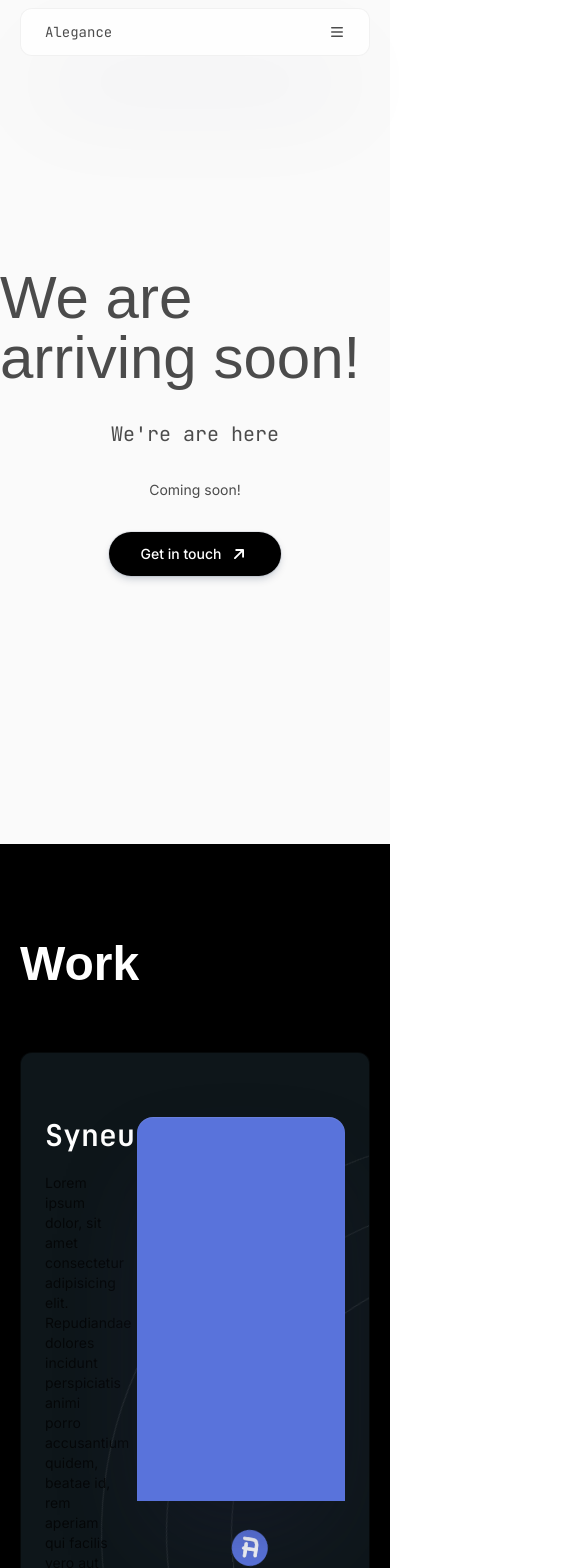
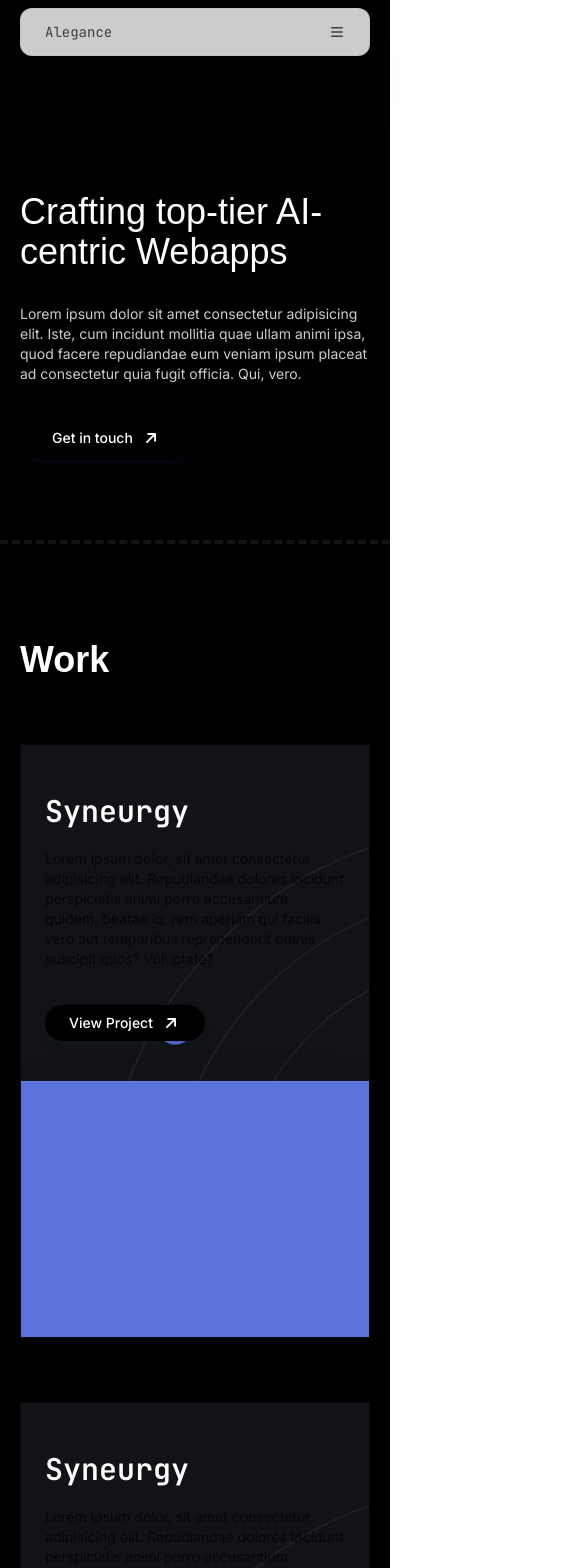
Before and after one commit to alsoamit/web, a Next.js app: page / in a window 390 px wide. Shown: the top 1568 px of the page, 585 px wide, since content can reach past the window. Built offline with nearby package versions, Linux system fonts and the light colour scheme; a web font is replaced by a local one.

Commit message:
feat: responsiveness

```diff
--- a/src/app/layout.tsx
+++ b/src/app/layout.tsx
@@ -38,7 +38,7 @@ export default function RootLayout({
       className={`${inter.variable} ${fahkwang.variable} ${jetbrains_mono.variable} dark`}
     >
       <body
-        className={`${inter.className} overflow-x-hidden bg-white dark:bg-[#0E161A]`}
+        className={`${inter.className} overflow-x-hidden bg-white dark:bg-[#121316]`}
       >
         <RootProvider>{children}</RootProvider>
       </body>
--- a/src/app/page.tsx
+++ b/src/app/page.tsx
@@ -1,4 +1,4 @@
-import Cta from "@/components/buttons/Cta";
+import Hero from "@/components/homepage/Hero";
 import Insights from "@/components/homepage/Insights";
 import Services from "@/components/homepage/Services";
 import Testimonials from "@/components/homepage/Testimonials";
@@ -7,18 +7,7 @@ import Work from "@/components/homepage/Work";
 export default function Home() {
   return (
     <>
-      <div className="min-h-screen bg-[#fafafa] dark:bg-[#0E161A] flex justify-center items-center flex-col gap-8">
-        <div className="flex justify-center items-center text-6xl font-heading">
-          We are arriving soon!
-        </div>
-        <div className="flex justify-center items-center text-xl font-mono">
-          We&apos;re are here
-        </div>
-        <div className="flex justify-center items-center font-body">
-          Coming soon!
-        </div>
-        <Cta>Get in touch</Cta>
-      </div>
+      <Hero />
       <Work />
       <div className="bg-black">
         <Services />
--- /dev/null
+++ b/src/components/homepage/Hero.tsx
@@ -0,0 +1,26 @@
+import React from "react";
+import Cta from "../buttons/Cta";
+
+export default function Hero() {
+  return (
+    <div className="relative bg-black">
+      <div className="absolute top-0 right-0 left-0 hidden md:block h-40 bg-gradient-to-b from-white/5 to-white/0 backdrop-blur-sm"></div>
+      <div className="absolute bottom-0 right-0 left-0 h-40 hidden md:block bg-gradient-to-t from-white/5 to-white/0 backdrop-blur-sm"></div>
+      <div className="c-container grid grid-cols-1 md:grid-cols-2">
+        <div className="md:min-h-screen flex justify-center flex-col gap-8 py-20 pt-48">
+          <h1 className="text-4xl sm:text-5xl md:text-6xl font-heading text-white">
+            Crafting top-tier AI-centric Webapps
+          </h1>
+          <p className="font-body text-white/80">
+            Lorem ipsum dolor sit amet consectetur adipisicing elit. Iste, cum
+            incidunt mollitia quae ullam animi ipsa, quod facere repudiandae eum
+            veniam ipsum placeat ad consectetur quia fugit officia. Qui, vero.
+          </p>
+          <div>
+            <Cta>Get in touch</Cta>
+          </div>
+        </div>
+      </div>
+    </div>
+  );
+}
--- a/src/components/homepage/Insights.tsx
+++ b/src/components/homepage/Insights.tsx
@@ -20,8 +20,14 @@ export default function Insights() {
 
   return (
     <>
-      <div className="c-container space-y-8  py-24" ref={gallery}>
-        <h2 className="text-left text-5xl font-bold font-heading text-white">
+      {/* <div className="gap-x-2 flex bg-[#121316]">
+        {Array.from(Array(60).keys()).map((i) => (
+          <div key={i} className="h-2 w-2 bg-black"></div>
+        ))}
+      </div> */}
+      <div className="border-t-4 border-dashed border-black bg-[#121316]"></div>
+      <div className="c-container space-y-8 py-24" ref={gallery}>
+        <h2 className="text-left text-4xl sm:text-5xl font-bold font-heading text-white">
           Insights
         </h2>
         <p className="max-w-2xl">
@@ -30,7 +36,7 @@ export default function Insights() {
           obcaecati culpa ratione voluptate, unde vitae suscipit autem, odio id.
           Inventore, ipsa dolorem.
         </p>
-        <div className="grid grid-cols-3 gap-12 py-8">
+        <div className="grid grid-cols-1 sm:grid-cols-2 md:grid-cols-3 gap-12 py-8">
           <InsightsCard y={y} />
           <InsightsCard y={y2} />
           <InsightsCard y={y3} />
@@ -40,7 +46,7 @@ export default function Insights() {
         <Button>Read More</Button>
       </div>
       <motion.div className="relative mt-[100px]" style={{ height }}>
-        <motion.div className="circle absolute z-10 h-[1550%] w-[120%] bg-white dark:bg-[#0E161A] left-[-10%]"></motion.div>
+        <motion.div className="circle absolute z-10 h-[1550%] w-[120%] bg-white dark:bg-[#121316] left-[-10%]"></motion.div>
       </motion.div>
     </>
   );
--- a/src/components/homepage/Services.tsx
+++ b/src/components/homepage/Services.tsx
@@ -23,12 +23,12 @@ export default function Services() {
 
   return (
     <div className="relative bg-gradient-to-t from-white/5 to-black/0 group">
-      <section className="c-container py-32 " ref={container}>
+      <section className="c-container md:py-32" ref={container}>
         <div className="scale-150 absolute left-1/2 top-1/2 -translate-x-1/2 -translate-y-1/2 h-96 w-96 rounded-full bg-[radial-gradient(circle,rgba(255,255,255,0.025)_0%,rgba(255,255,255,0)_60%)]"></div>
         {/* <motion.div className="absolute bottom-40 opacity-15" style={{ y }}>
         <ComputerDesktopIcon className="h-9" />
       </motion.div> */}
-        <div className="flex items-center">
+        <div className="flex flex-col md:flex-row gap-y-20 items-center">
           <div className="flex-1">
             <div className="relative">
               <img
@@ -40,7 +40,7 @@ export default function Services() {
                 <p className="font-mono text-xs text-primary pb-8">
                   JOIN THE AI REVOLUTION
                 </p>
-                <motion.h2 className="text-5xl font-bold font-heading text-white">
+                <motion.h2 className="text-4xl sm:text-5xl font-bold font-heading text-white">
                   Future-proof your company, or perish away
                   {/* Gateway to an ai centric future */}
                 </motion.h2>
@@ -56,7 +56,7 @@ export default function Services() {
               </div>
             </div>
           </div>
-          <div className="flex flex-1 justify-end">
+          <div className="flex flex-1 justify-end pb-28">
             <div className="flex flex-col gap-8 relative">
               <motion.div
                 className="absolute z-0 inset-6 p-8"
@@ -105,9 +105,9 @@ export default function Services() {
             </div>
           </div>
         </div>
-        <div className="col-span-2 flex justify-center pt-32">
+        {/* <div className="col-span-2 flex justify-center pt-32">
           <Cta>Get in touch</Cta>
-        </div>
+        </div> */}
       </section>
     </div>
   );
--- a/src/components/homepage/Testimonials.tsx
+++ b/src/components/homepage/Testimonials.tsx
@@ -17,10 +17,10 @@ export default function Testimonials() {
 
   return (
     <div
-      className="gallery dark:bg-[#0E161A] border-t border-b border-black/30"
+      className="gallery dark:bg-[#121316] border-t border-b border-black/30"
       ref={gallery}
     >
-      <div className="relative top-[-10vh] grid grid-cols-3 gap-8 c-container">
+      <div className="relative top-[-10vh] grid grid-cols-1 sm:grid-cols-2 md:grid-cols-3 gap-8 c-container overflow-hidden">
         <TestimonialColumn y={y} />
         <TestimonialColumn y={y2} />
         <TestimonialColumn y={y3} />
@@ -32,7 +32,7 @@ export default function Testimonials() {
 function TestimonialColumn({ y }: { y: MotionValue }) {
   return (
     <motion.div
-      className="space-y-6 relative h-full min-w-[250px] flex flex-col"
+      className="space-y-6 relative h-full min-w-[250px] flex flex-col overflow-hidden"
       style={{ y }}
     >
       {Array.from(Array(8).keys()).map((i) => (
--- a/src/components/homepage/Work.tsx
+++ b/src/components/homepage/Work.tsx
@@ -5,9 +5,9 @@ import Button from "../buttons/Button";
 
 export default function Work() {
   return (
-    <div className="bg-black">
+    <div className="bg-black border-t-4 border-dashed border-[#121316]">
       <div className="c-container py-24 space-y-16">
-        <h2 className="text-left text-5xl font-bold font-heading text-white">
+        <h2 className="text-left text-4xl sm:text-5xl font-bold font-heading text-white">
           Work
         </h2>
         {Array.from(Array(3).keys()).map((i) => (
@@ -76,7 +76,7 @@ function WorkCard() {
   return (
     <div
       ref={container}
-      className="border sticky top-20 grid grid-cols-3 bg-[#0E161A] border-black/60 dark:border-white/20 rounded-xl overflow-hidden"
+      className="border sticky top-0 md:top-20 grid grid-cols-1 md:grid-cols-3 bg-[#121316] border-black/60 dark:border-white/20 md:rounded-xl overflow-hidden"
     >
       <div className="absolute inset-0 z-0 p-20">
         <motion.div
@@ -93,7 +93,7 @@ function WorkCard() {
         </motion.div>
       </div>
 
-      <div className="p-6 z-10 pt-16 space-y-5">
+      <div className="p-6 z-10 pt-12 md:pt-16 space-y-5">
         <h2 className="text-3xl font-mono text-white font-semibold">
           Syneurgy
         </h2>
@@ -107,11 +107,11 @@ function WorkCard() {
           <Button>View Project</Button>
         </div>
       </div>
-      <div className="z-10 col-span-2">
-        <motion.div className="pr-6 mt-16">
+      <div className="z-10 md:col-span-2">
+        <motion.div className="md:pr-6 mt-4 md:mt-16">
           <motion.div
             style={{ y }}
-            className="bg-primary rounded-t-2xl duration-700 shadow-clg py-48"
+            className="bg-primary md:rounded-t-2xl duration-700 shadow-clg py-32 md:py-48"
           ></motion.div>
         </motion.div>
       </div>
--- a/src/layouts/Footer.tsx
+++ b/src/layouts/Footer.tsx
@@ -31,9 +31,9 @@ export default function Footer() {
             alt="pattern-triangle"
             className="absolute -top-6 left-0 w-auto h-40 opacity-40 shadow-cmd group-hover:translate-x-5 duration-700"
           />
-          <div className="grid grid-cols-2 gap-8 border-b border-dark-border pb-20">
+          <div className="grid grid-cols-1 md:grid-cols-2 gap-8 border-b border-dark-border pb-20">
             <div className="flex flex-col gap-8">
-              <h2 className="text-5xl font-bold font-heading leading-snug">
+              <h2 className="text-4xl sm:text-5xl font-bold font-heading leading-snug">
                 The Future is Now, <br /> Old Man.
               </h2>
               <p className="pb-16">
```
Also changed, not shown: 1 other file (tests, documents, lock files or other folders).
